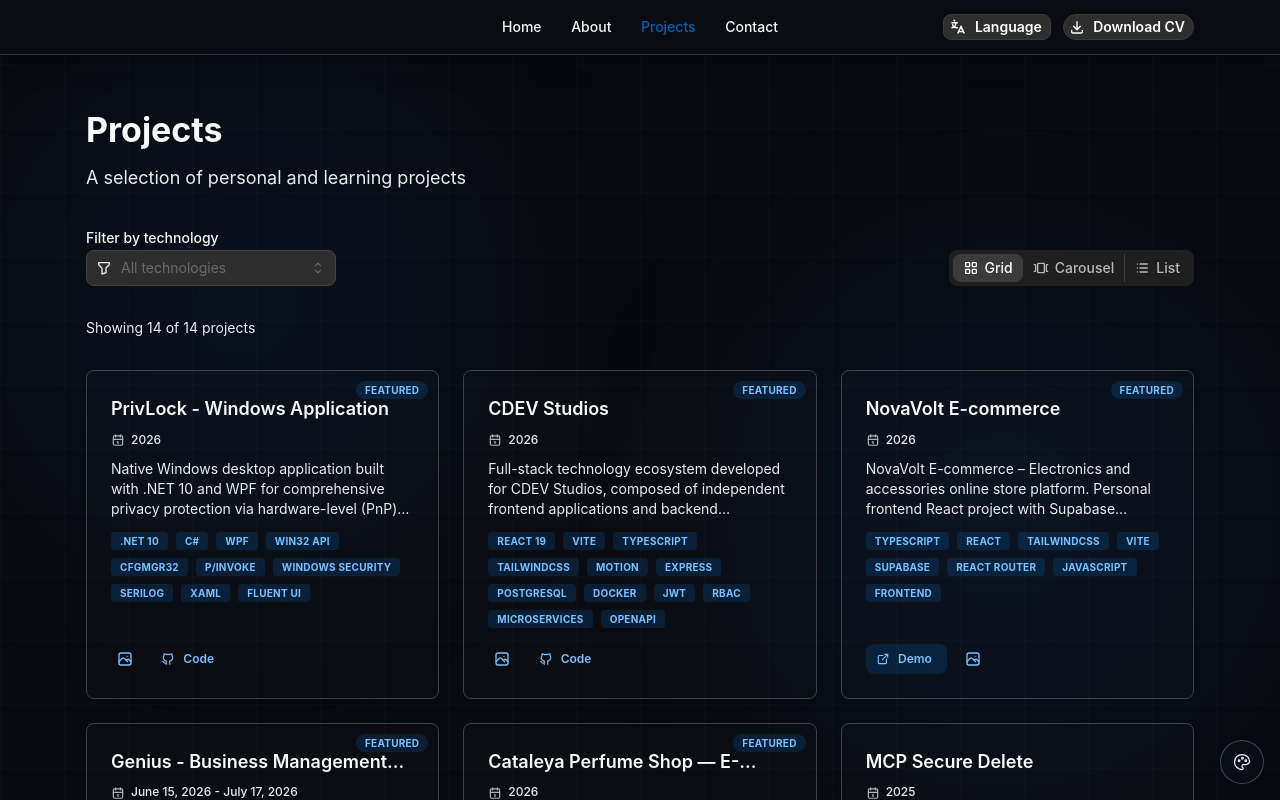
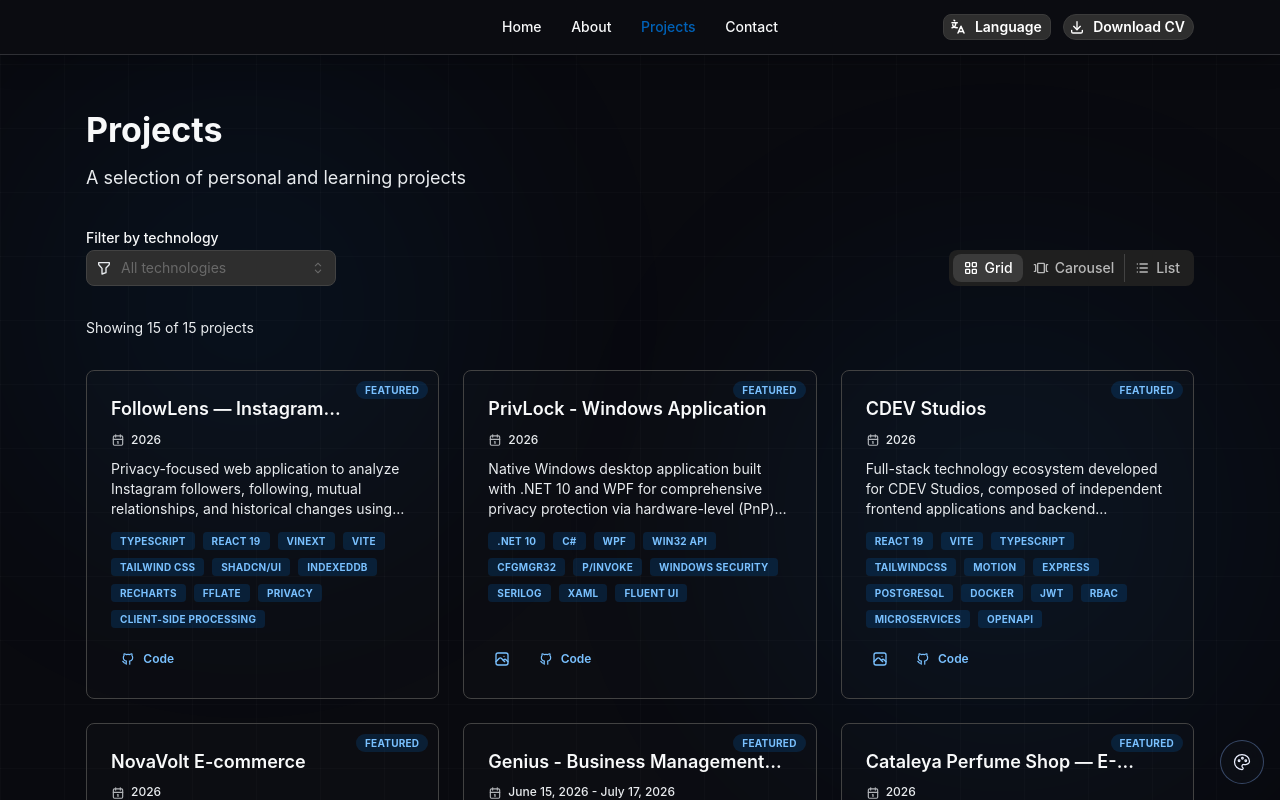
Before and after one commit to cristianbarreiro/cristianbarreiro.github.io, a React (Vite) app: page /projects in a window 1280 px wide. Shown: the top 800 px of the page. Built offline with nearby package versions, Linux system fonts and the light colour scheme.

Commit message:
feat: proyecto followlens

```diff
--- a/src/data/projects.js
+++ b/src/data/projects.js
@@ -444,7 +444,34 @@
             demoUrl: '',
             repoUrl: 'https://github.com/cristianbarreiro/CamAndMicroBlocker',
             featured: true,
-        }
+        },
+        {
+            id: 16,
+            title: 'FollowLens — Analizador de relaciones de Instagram',
+            description:
+                'Aplicación web enfocada en privacidad para analizar seguidores, seguidos, relaciones mutuas y cambios históricos de Instagram utilizando las exportaciones oficiales de datos, sin solicitar credenciales ni enviar información personal a servidores.',
+            longDescription:
+                'FollowLens es una aplicación web desarrollada para analizar relaciones de Instagram directamente desde las exportaciones oficiales de datos del usuario. Permite importar archivos ZIP o JSON con seguidores y seguidos, identificar relaciones mutuas y no recíprocas, detectar nuevos seguidores, seguidores perdidos, nuevos seguimientos, unfollows y cambios entre diferentes fechas de exportación. Incluye búsqueda, filtros, paginación, evolución histórica por cuenta y exportación CSV. Todo el procesamiento de los datos personales se realiza localmente en el navegador, sin utilizar la API de Instagram ni enviar los archivos importados a servidores. El historial puede conservarse opcionalmente mediante IndexedDB y permanece únicamente en el dispositivo del usuario.',
+            date: '2026',
+            image: null,
+            images: [],
+            tags: [
+                'TypeScript',
+                'React 19',
+                'Vinext',
+                'Vite',
+                'Tailwind CSS',
+                'shadcn/ui',
+                'IndexedDB',
+                'Recharts',
+                'fflate',
+                'Privacy',
+                'Client-Side Processing',
+            ],
+            demoUrl: '',
+            repoUrl: 'https://github.com/cristianbarreiro/Instagram_Analyzer',
+            featured: true,
+        },
     ],
     en: [
         {
@@ -873,7 +900,34 @@
             demoUrl: '',
             repoUrl: 'https://github.com/cristianbarreiro/CamAndMicroBlocker',
             featured: true,
-        }
+        },
+        {
+            id: 16,
+            title: 'FollowLens — Instagram Relationship Analyzer',
+            description:
+                'Privacy-focused web application to analyze Instagram followers, following, mutual relationships, and historical changes using official data exports, without requesting credentials or sending personal information to servers.',
+            longDescription:
+                'FollowLens is a web application developed to analyze Instagram relationships directly from the user\'s official data exports. It allows importing ZIP or JSON files with followers and following, identifying mutual and non-reciprocal relationships, detecting new followers, lost followers, new following, unfollows, and changes between different export dates. It includes search, filters, pagination, historical evolution per account, and CSV export. All personal data processing is performed locally in the browser, without using the Instagram API or sending imported files to servers. History can optionally be preserved via IndexedDB and remains solely on the user\'s device.',
+            date: '2026',
+            image: null,
+            images: [],
+            tags: [
+                'TypeScript',
+                'React 19',
+                'Vinext',
+                'Vite',
+                'Tailwind CSS',
+                'shadcn/ui',
+                'IndexedDB',
+                'Recharts',
+                'fflate',
+                'Privacy',
+                'Client-Side Processing',
+            ],
+            demoUrl: '',
+            repoUrl: 'https://github.com/cristianbarreiro/Instagram_Analyzer',
+            featured: true,
+        },
     ],
 };
 
```
